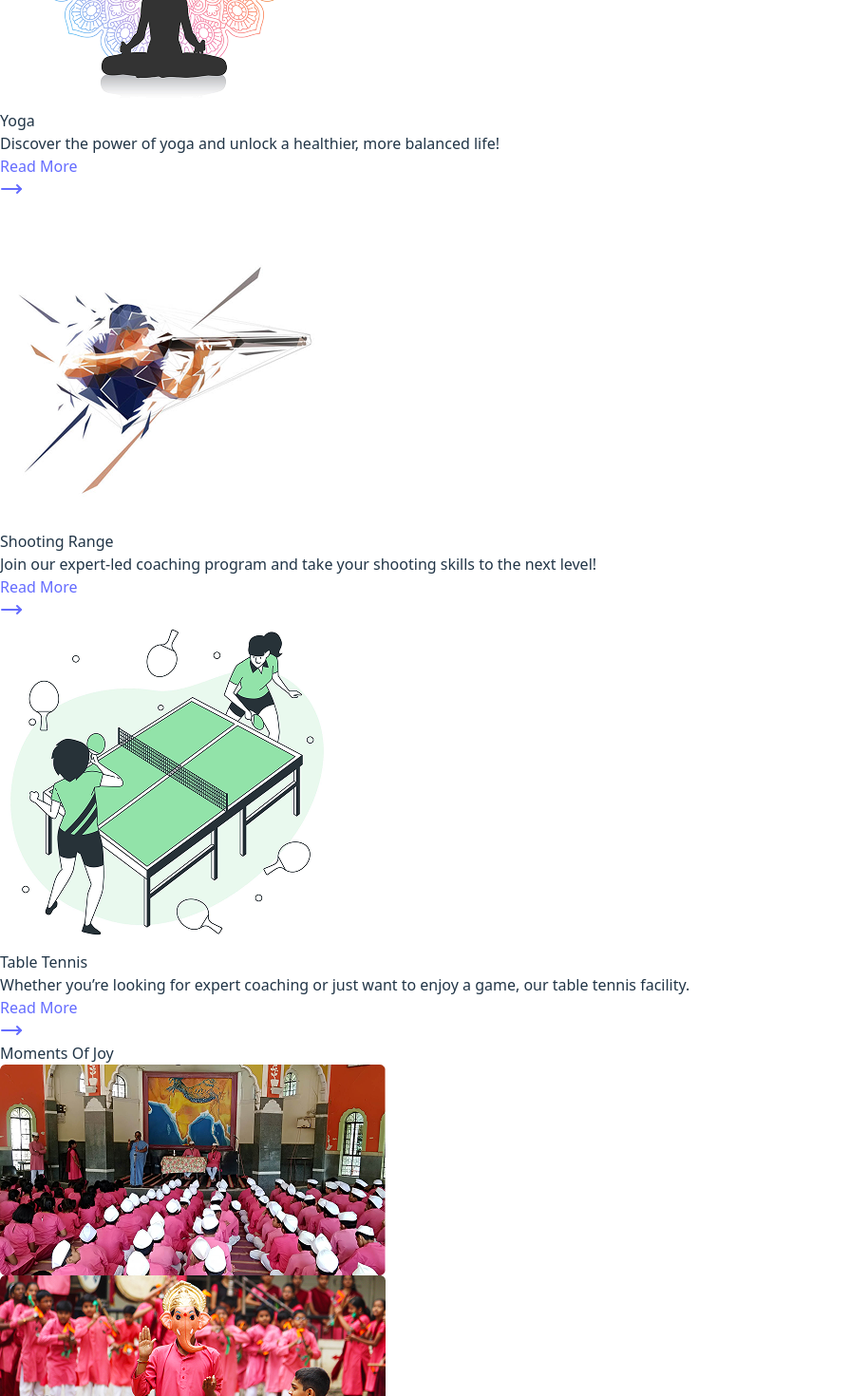
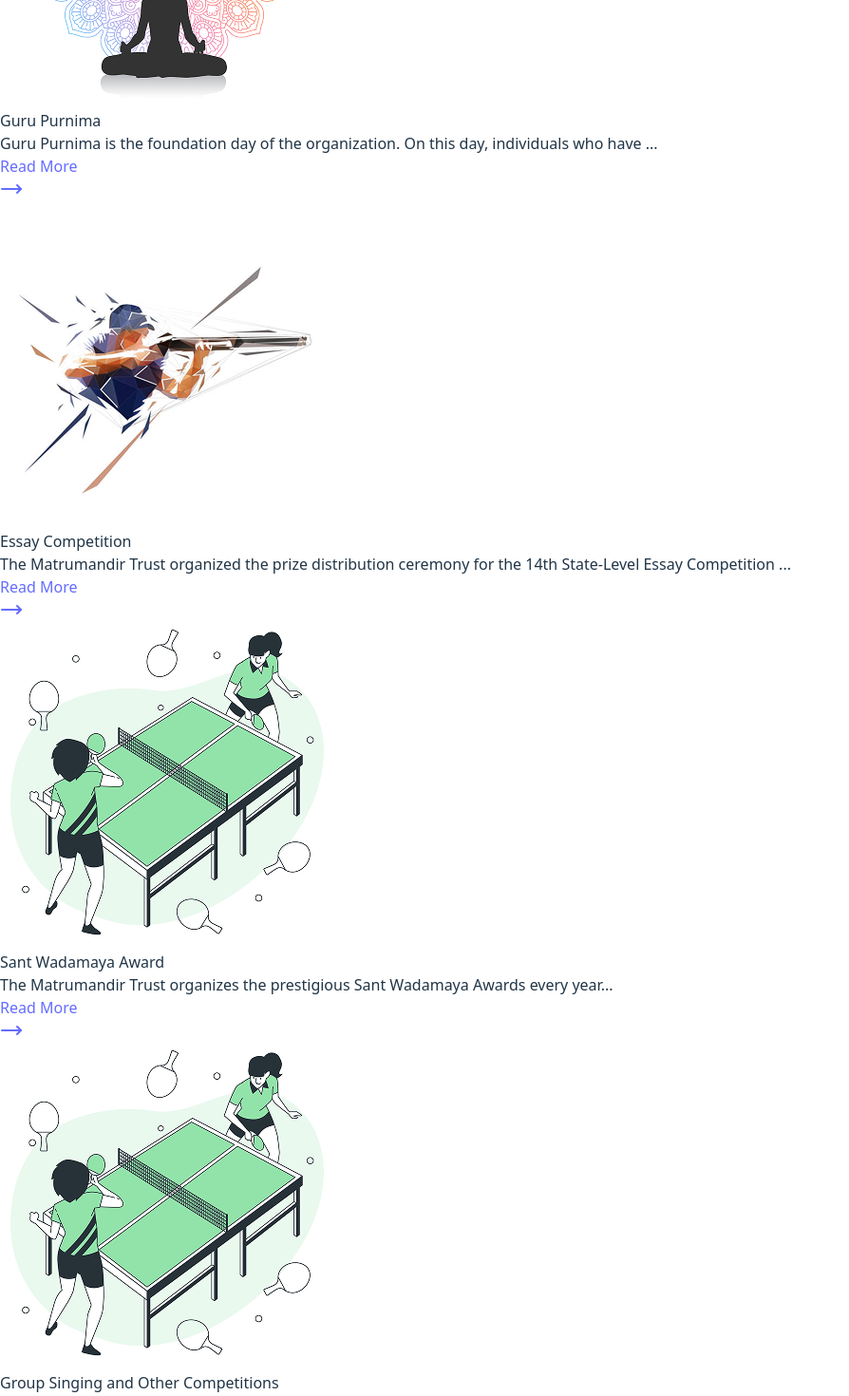
Before and after one commit to devangprjpt588/matrumandir, a React (Vite) app in the folder matrumandir-website/: page / in a window 1280 px wide. Shown: the part 1320-2790 px from the top of the page at 95% size, without its empty margins (0-894 px from the left). Built offline with nearby package versions, Linux system fonts and the light colour scheme; the HTML template or start-up script is replaced by a standard one.

Commit message:
4 cards updated

```diff
--- a/matrumandir-website/src/components/Card.jsx
+++ b/matrumandir-website/src/components/Card.jsx
@@ -3,7 +3,7 @@
 
 const Card = ({ image, title, description, link }) => {
   return (
-    <div className="w-full md:w-1/3 flex items-stretch h-auto">
+    <div className="w-full md:w-1/4 flex items-stretch h-auto">
       <div className="py-6 px-4 w-full">
         <div className="w-full flex items-stretch h-full">
           <div className="lg:shadow-md lg:hover:shadow-lg bg-white rounded-md flex flex-col justify-between">
--- a/matrumandir-website/src/pages/HomePage.jsx
+++ b/matrumandir-website/src/pages/HomePage.jsx
@@ -12,23 +12,29 @@
 function HomePage() {
   const activities = [
     {
-      title: "Yoga",
-      description: "Discover the power of yoga and unlock a healthier, more balanced life!",
+      title: "Guru Purnima",
+      description: "Guru Purnima is the foundation day of the organization. On this day, individuals who have ...",
       image: yogaImg,
-      link: "/competition",
+      link: "/activities",
     },
     {
-      title: "Shooting Range",
-      description: "Join our expert-led coaching program and take your shooting skills to the next level! ",
+      title: "Essay Competition",
+      description: "The Matrumandir Trust organized the prize distribution ceremony for the 14th State-Level Essay Competition ...",
       image: shootingImg,
-      link: "/competition",
+      link: "/activities",
     },
     {
-      title: "Table Tennis",
-      description: "Whether you’re looking for expert coaching or just want to enjoy a game, our table tennis facility.",
+      title: "Sant Wadamaya Award",
+      description: "The Matrumandir Trust organizes the prestigious Sant Wadamaya Awards every year...",
       image: tennisImg,
-      link: "/competition",
+      link: "/activities",
     },
+    {
+      title: "Group Singing and Other Competitions",
+      description: "After a two-year gap due to the pandemic, these competitions resumed in their 28th year ...",
+      image: tennisImg,
+      link: "/activities",
+    }
   ];
   return (
     <>
```
